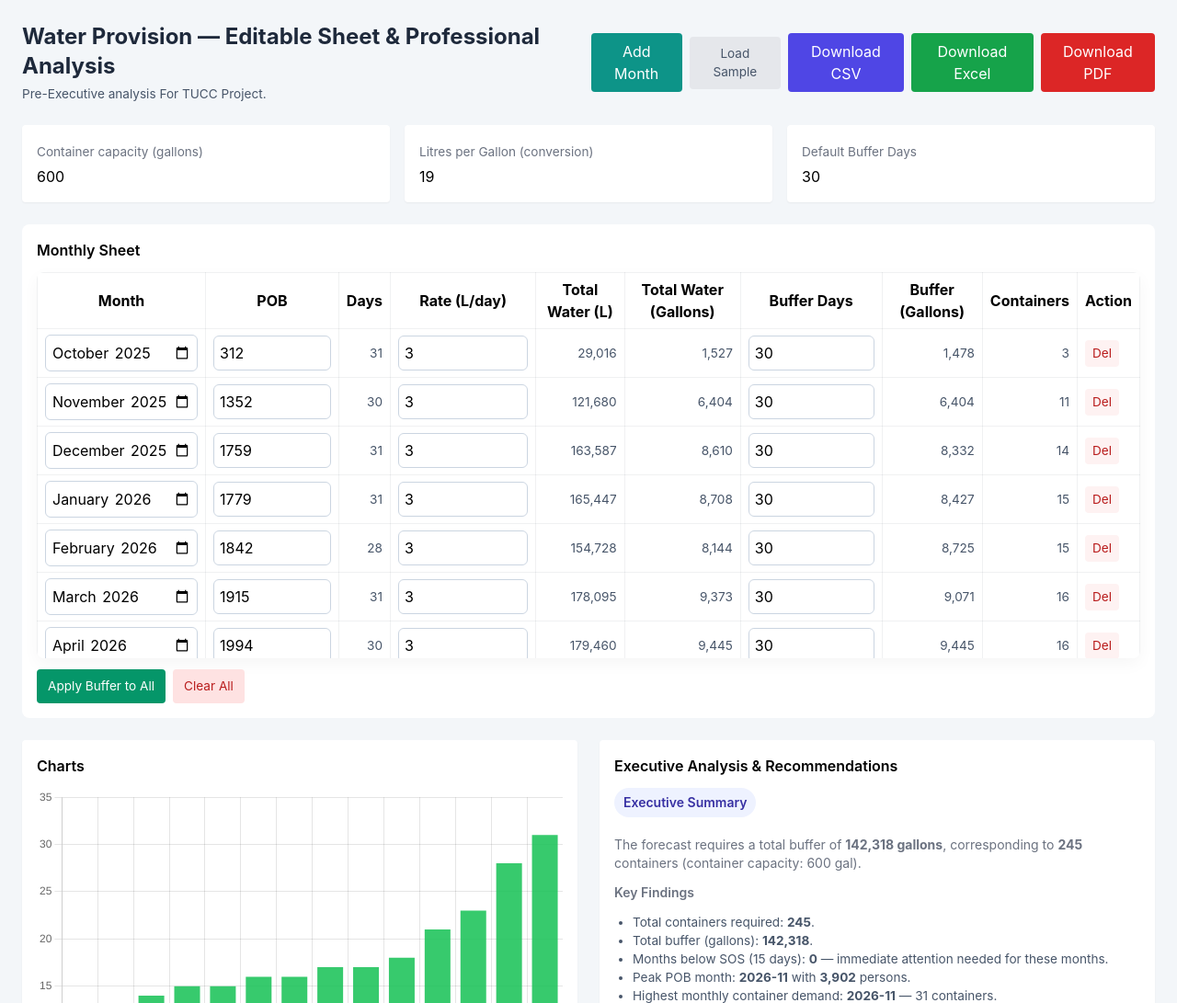
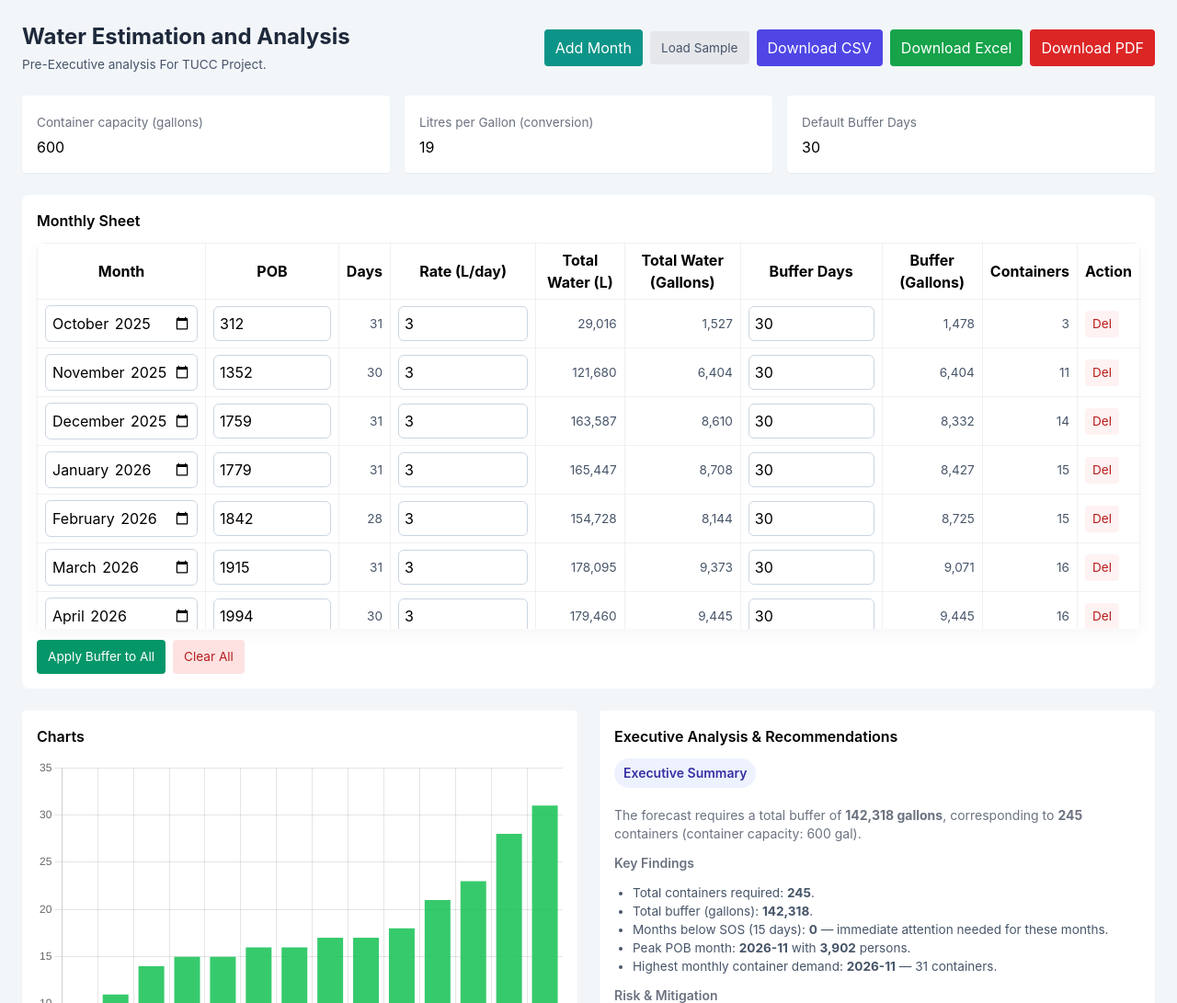
Before and after one commit to mrbharadvaja/water, a plain HTML site: page index.html in a window 1280 px wide. Shown: the top 1091 px of the page at 92% size. Drawn offline with nearby package versions, Linux system fonts and the light colour scheme.

Commit message:
Update index.html

```diff
--- a/index.html
+++ b/index.html
@@ -40,7 +40,7 @@
 
   <header class="flex items-center justify-between mb-6">
     <div>
-      <h1 class="text-2xl font-bold text-slate-800">Water Provision — Editable Sheet & Professional Analysis</h1>
+      <h1 class="text-2xl font-bold text-slate-800">Water Estimation and Analysis</h1>
       <p class="small mt-1">Pre-Executive analysis For TUCC Project.</p>
     </div>
 
```
